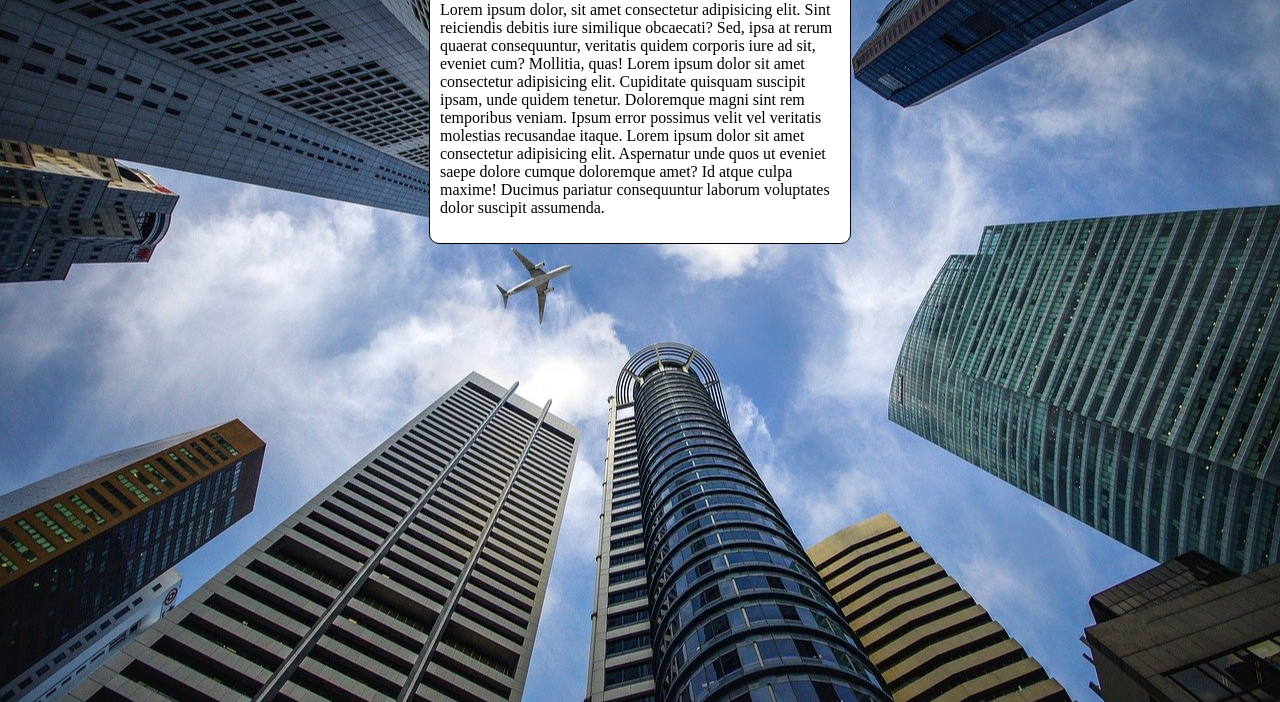
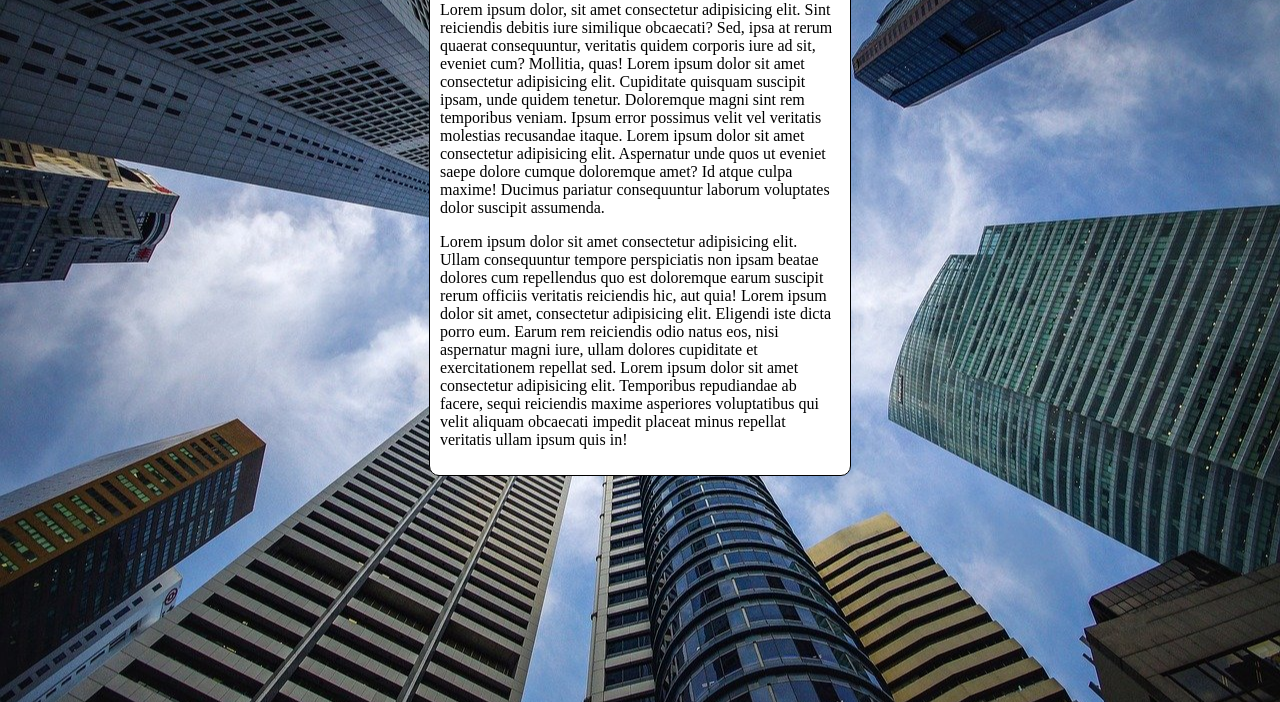
Before and after one commit to PaulloDS/html-css, a plain HTML site: page exercicios/ex022/fundo006.html in a window 1280 px wide. Shown: the part 98-800 px from the top of the page. Drawn offline with Linux system fonts and the light colour scheme.

Commit message:
Update fundo006.html

```diff
--- a/exercicios/ex022/fundo006.html
+++ b/exercicios/ex022/fundo006.html
@@ -29,6 +29,7 @@
     <main>
         <h1>Teste de Imagem de Fundo</h1>
         <p>Lorem ipsum dolor, sit amet consectetur adipisicing elit. Sint reiciendis debitis iure similique obcaecati? Sed, ipsa at rerum quaerat consequuntur, veritatis quidem corporis iure ad sit, eveniet cum? Mollitia, quas! Lorem ipsum dolor sit amet consectetur adipisicing elit. Cupiditate quisquam suscipit ipsam, unde quidem tenetur. Doloremque magni sint rem temporibus veniam. Ipsum error possimus velit vel veritatis molestias recusandae itaque. Lorem ipsum dolor sit amet consectetur adipisicing elit. Aspernatur unde quos ut eveniet saepe dolore cumque doloremque amet? Id atque culpa maxime! Ducimus pariatur consequuntur laborum voluptates dolor suscipit assumenda.</p>
+        <p>Lorem ipsum dolor sit amet consectetur adipisicing elit. Ullam consequuntur tempore perspiciatis non ipsam beatae dolores cum repellendus quo est doloremque earum suscipit rerum officiis veritatis reiciendis hic, aut quia! Lorem ipsum dolor sit amet, consectetur adipisicing elit. Eligendi iste dicta porro eum. Earum rem reiciendis odio natus eos, nisi aspernatur magni iure, ullam dolores cupiditate et exercitationem repellat sed. Lorem ipsum dolor sit amet consectetur adipisicing elit. Temporibus repudiandae ab facere, sequi reiciendis maxime asperiores voluptatibus qui velit aliquam obcaecati impedit placeat minus repellat veritatis ullam ipsum quis in!</p>
     </main>
 </body>
 </html>
```
